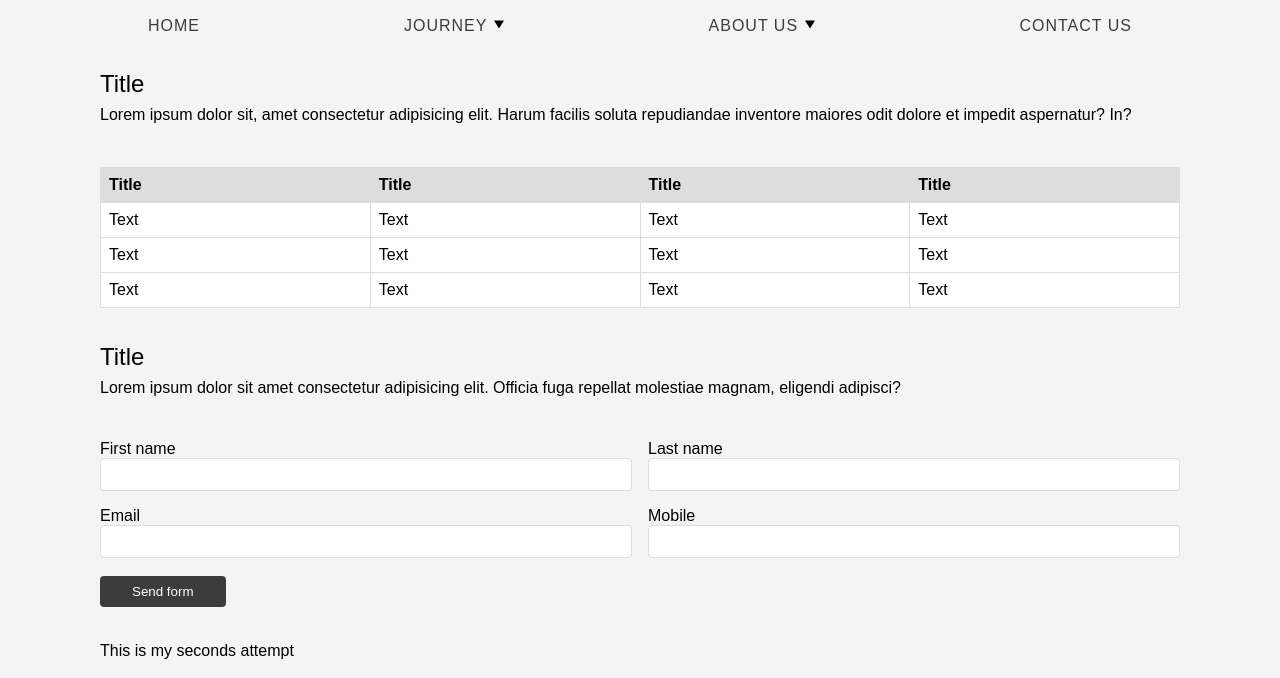
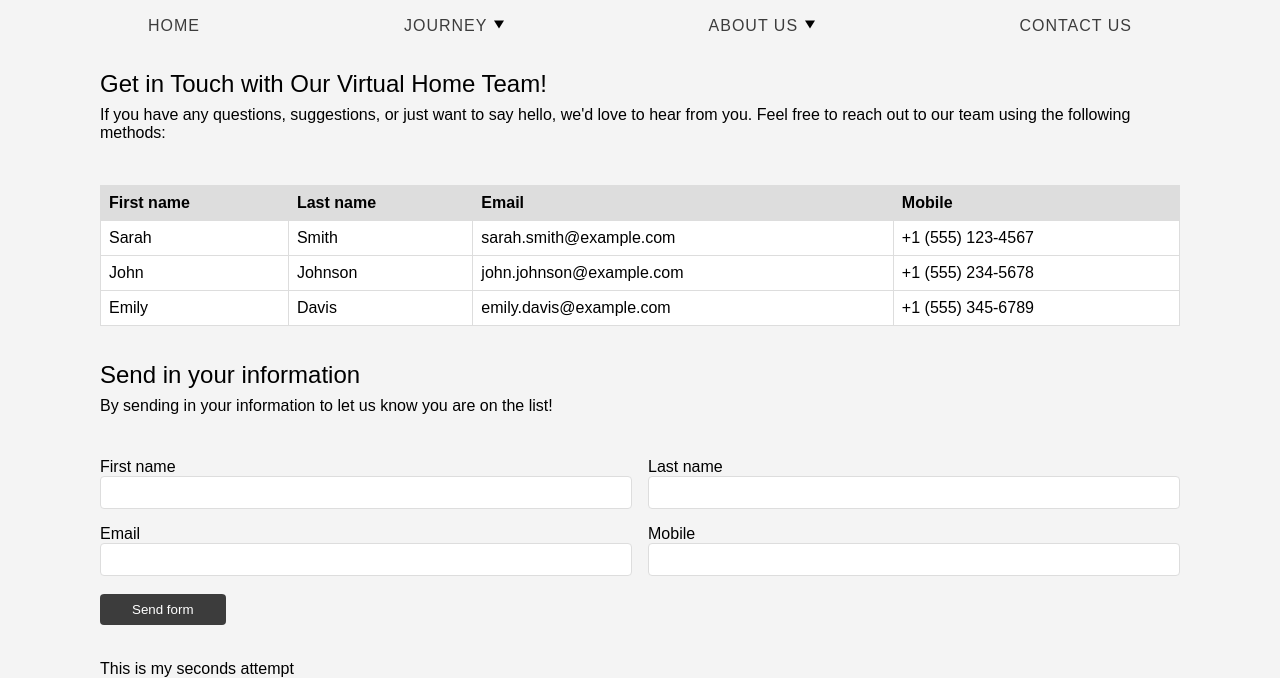
Before and after one commit to Jendeuk/Accessibility-oblig-3, a plain HTML site: page contact-us.html in a window 1280 px wide. Shown: the part 168-846 px from the top of the page. Drawn offline with Linux system fonts and the light colour scheme.

Commit message:
finish project for this oblig3

```diff
--- a/contact-us.html
+++ b/contact-us.html
@@ -83,11 +83,11 @@
 
     <main>
       <section>
-        <h1 id="title">Title</h1>
+        <h1 id="title">Get in Touch with Our Virtual Home Team!</h1>
         <h2>
-          Lorem ipsum dolor sit, amet consectetur adipisicing elit. Harum
-          facilis soluta repudiandae inventore maiores odit dolore et impedit
-          aspernatur? In?
+          If you have any questions, suggestions, or just want to say hello,
+          we'd love to hear from you. Feel free to reach out to our team using
+          the following methods:
         </h2>
       </section>
 
@@ -95,36 +95,35 @@
         summary="A list of hockey teams, with their state, city and mascot"
       >
         <tr>
-          <th scope="col">Title</th>
-          <th scope="col">Title</th>
-          <th scope="col">Title</th>
-          <th scope="col">Title</th>
+          <th scope="col">First name</th>
+          <th scope="col">Last name</th>
+          <th scope="col">Email</th>
+          <th scope="col">Mobile</th>
         </tr>
         <tr>
-          <td>Text</td>
-          <td>Text</td>
-          <td>Text</td>
-          <td>Text</td>
+          <td>Sarah</td>
+          <td>Smith</td>
+          <td>sarah.smith@example.com</td>
+          <td>+1 (555) 123-4567</td>
         </tr>
         <tr>
-          <td>Text</td>
-          <td>Text</td>
-          <td>Text</td>
-          <td>Text</td>
+          <td>John</td>
+          <td>Johnson</td>
+          <td>john.johnson@example.com</td>
+          <td>+1 (555) 234-5678</td>
         </tr>
         <tr>
-          <td>Text</td>
-          <td>Text</td>
-          <td>Text</td>
-          <td>Text</td>
+          <td>Emily</td>
+          <td>Davis</td>
+          <td>emily.davis@example.com</td>
+          <td>+1 (555) 345-6789</td>
         </tr>
       </table>
 
       <section>
-        <h1>Title</h1>
+        <h1>Send in your information</h1>
         <h2>
-          Lorem ipsum dolor sit amet consectetur adipisicing elit. Officia fuga
-          repellat molestiae magnam, eligendi adipisci?
+          By sending in your information to let us know you are on the list!
         </h2>
       </section>
 
@@ -183,11 +182,14 @@
       </form>
     </main>
 
+    <!-- Hidden tekst -->
     <footer>
       <p aria-hidden="false">This is my seconds attempt</p>
     </footer>
 
     <script src="script.js"></script>
+
+    <!-- Script for form table -->
     <script>
       document
         .querySelector("form")
--- a/script.js
+++ b/script.js
@@ -1,3 +1,4 @@
+//Menubar toggle
 function togglePopupMenu(event) {
   const popupMenu = event.target.nextElementSibling;
   const attr = event.target.getAttribute("aria-expanded");
--- a/style.css
+++ b/style.css
@@ -129,10 +129,11 @@ figcaption {
   margin-top: 10px;
 }
 
-/* AAAAAAAAAAAAAAAAAAAAAAAAAAAAAAAAAAAAAAAAAAAAAAAAAAAAAAAAAAAAAAAAAAAAAAAAAAAAAAAAAAAAAAAAAAAAAAAAAAAAAAAA */
 main > section {
   margin: 35px 0;
 }
+
+/* Table */
 table {
   width: 100%;
   border-collapse: collapse;
@@ -147,6 +148,8 @@ th {
 th {
   background-color: #ddd;
 }
+
+/* Form */
 form {
   margin-bottom: 35px;
 }
```
Also changed, not shown: index.html (+16 -5 lines), img/banner.png (deleted), img/banner2.png (deleted), img/typing-headphones.png (deleted), img/virtualhome.jpg, img/virtualhome2.jpg (deleted), img/virtualhome3.jpg (deleted).
